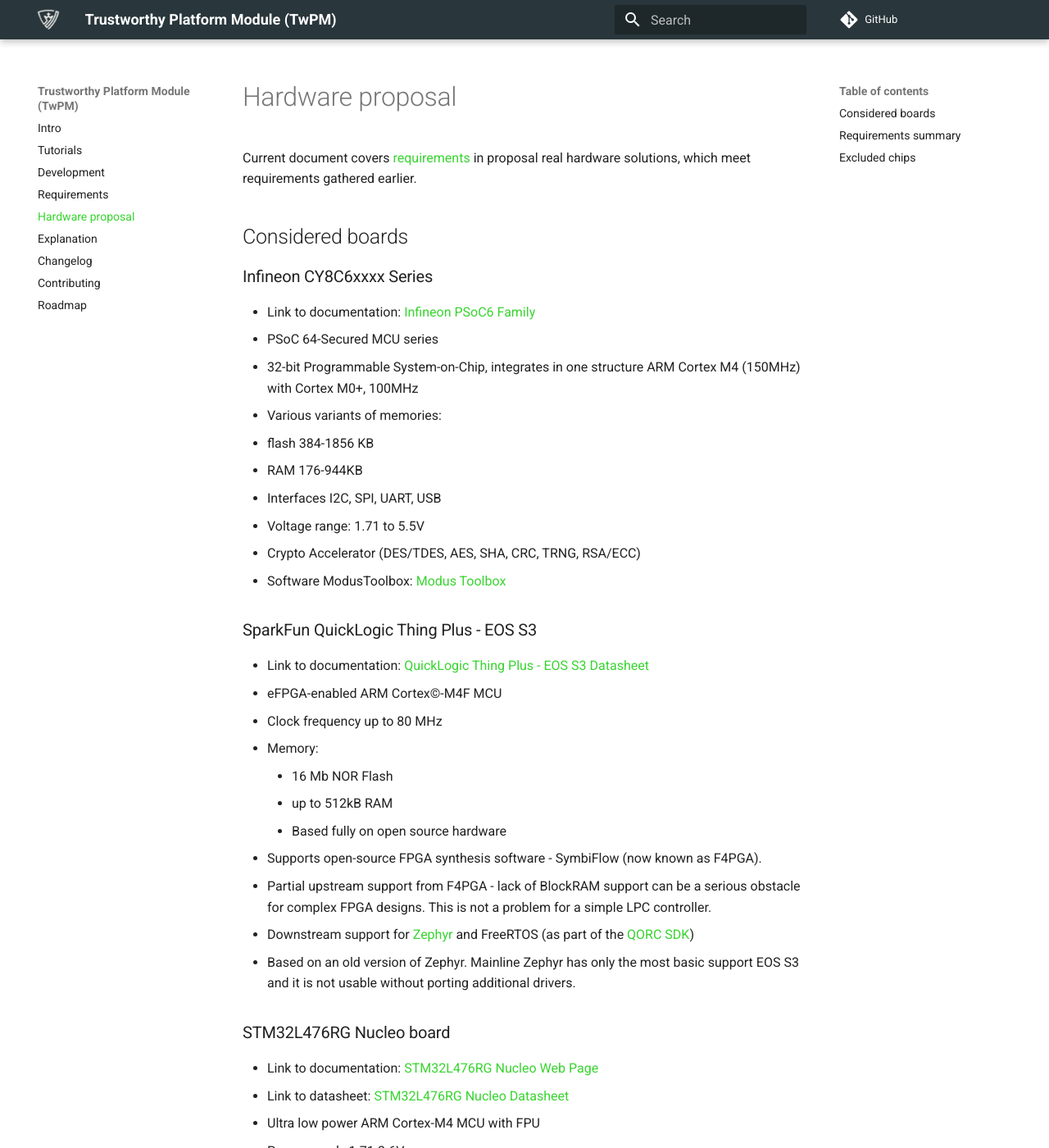
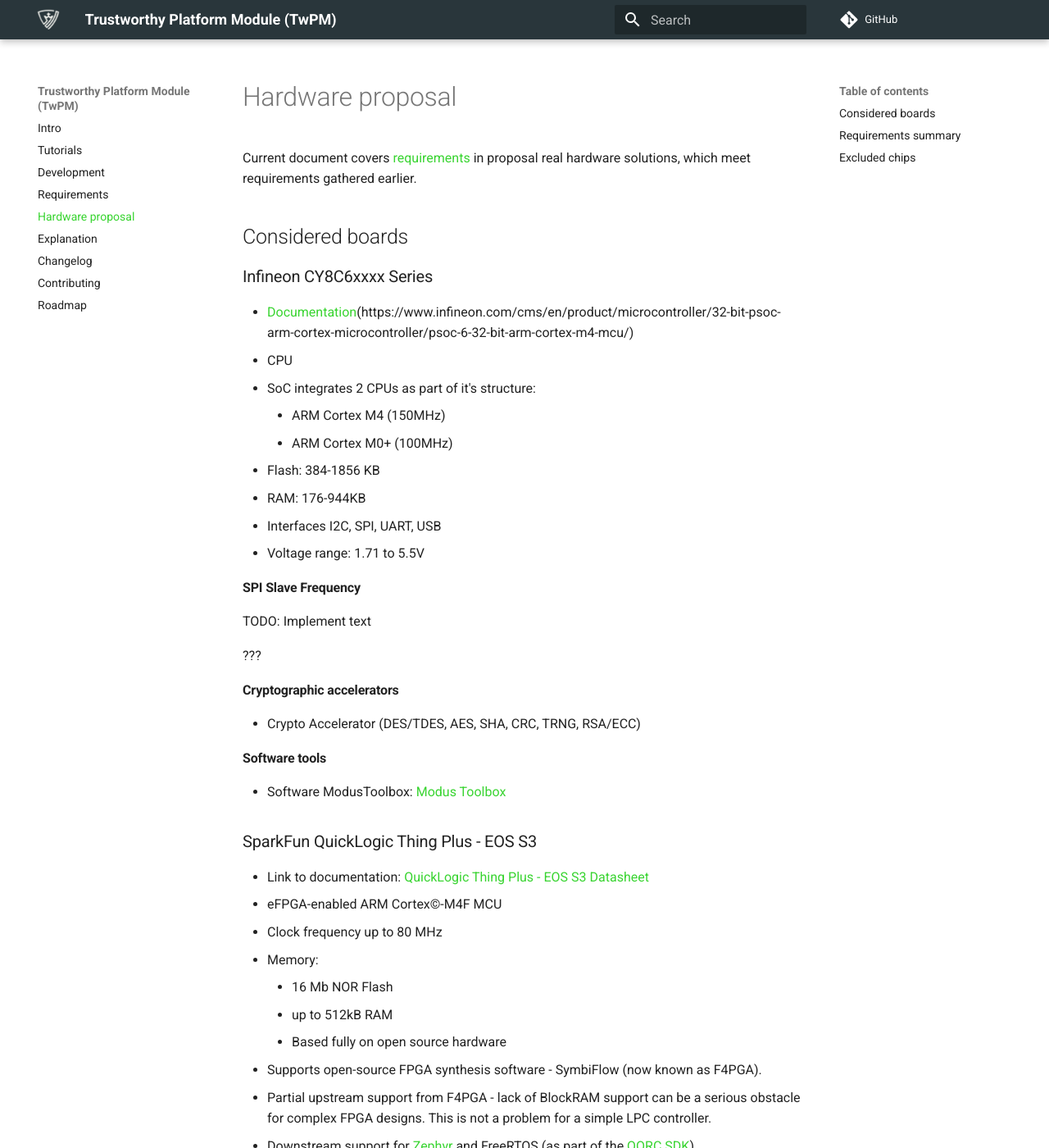
Before and after one commit to Dasharo/twpm-docs, an MkDocs documentation site: the page built from docs/requirements/hardware-proposal.md, in a window 1280 px wide and 1400 px high. Shown: the whole window at 82% size. Built offline with MkDocs 1.6.1 and Material for MkDocs 9.7.7, drawn with Linux system fonts in a browser that asks for light colours; comment, search, counter and statistics services are not loaded; some of the changed text lies outside the part shown.

Commit message:
hardware-proposal.md: Correct table, Infineon Description
Signed-off-by: Karol Zmyslowski <karol.zmyslowski@3mdeb.com>

```diff
--- a/docs/requirements/hardware-proposal.md
+++ b/docs/requirements/hardware-proposal.md
@@ -7,16 +7,28 @@
 
 ### Infineon CY8C6xxxx Series
 
-* Link to documentation: [Infineon PSoC6 Family](https://www.infineon.com/cms/en/product/microcontroller/32-bit-psoc-arm-cortex-microcontroller/psoc-6-32-bit-arm-cortex-m4-mcu/)
-* PSoC 64-Secured MCU series
-* 32-bit Programmable System-on-Chip, integrates in one structure
-ARM Cortex M4 (150MHz) with Cortex M0+, 100MHz
-* Various variants of memories:
-  * flash 384-1856 KB
-  * RAM 176-944KB
+* [Documentation](Infineon PSoC6 Family)(https://www.infineon.com/cms/en/product/microcontroller/32-bit-psoc-arm-cortex-microcontroller/psoc-6-32-bit-arm-cortex-m4-mcu/)
+* CPU
+  * SoC integrates 2 CPUs as part of it's structure:
+    * ARM Cortex M4 (150MHz)
+    * ARM Cortex M0+ (100MHz)
+  * Flash: 384-1856 KB
+  * RAM: 176-944KB
 * Interfaces I2C, SPI, UART, USB
 * Voltage range: 1.71 to 5.5V
+
+#### SPI Slave Frequency
+
+TODO: Implement text
+
+???
+
+#### Cryptographic accelerators
+
 * Crypto Accelerator (DES/TDES, AES, SHA, CRC, TRNG, RSA/ECC)
+
+#### Software tools
+
 * Software ModusToolbox: [Modus Toolbox](https://www.infineon.com/cms/en/design-support/tools/sdk/modustoolbox-software/)
 
 ### SparkFun QuickLogic Thing Plus - EOS S3
@@ -75,14 +87,16 @@
 
 ## Requirements summary
 
-|Property		|Infineon CY8C6xxxx	|Thing Plus - EOS S3	|STM32L476RG Nucleo	|STM32G474RE Nucleo	|
-|:---------------------:|:---------------------:|:---------------------:|:---------------------:|:---------------------:|
-|Supply voltage	[V]	|1.7-5.5V		|1.62-3.63		|1.71-3.6		|1.71-3.6		|
-|NV Memory 		|384-1856 KiB		|16 Mb			|1MiB			|512KiB			|
-|RAM Memory 		|176-944KiB		|512KiB			|128KiB			|96KiB			|
-|Clock Frequency [MHz]	|2 cores,M4:150, M0:100	|80			|80			|170			|
-|SPI Frequency 		|(no data)		|(no data)		|26			|41			|
-|OSSoftware support	|			|			|yes			|yes			|
+|Property			|Reference val.	|Infineon CY8C6xxxx		|Thing Plus - EOS S3	|STM32L476RG Nucleo	|STM32G474RE Nucleo	|
+|------------------------------:|---------------|:------------------------------|:---------------------:|:---------------------:|:---------------------:|
+|Supply voltage			|1.8-3.3[V]	|1.7-5.5V			|1.62-3.63		|1.71-3.6		|1.71-3.6		|
+|Current  			|<250[mA]	|				|			|			|			|
+|NV Memory 			|> 2 * 16[KiB]	|384-1856 KiB			|16 Mb			|1MiB			|512KiB			|
+|RAM Memory 			|> 16[KiB]	|176-944KiB			|512KiB			|128KiB			|96KiB			|
+|Clock Frequency 		|[MHz]		|2 cores, M4:150, M0:100	|80			|80			|170			|
+|SPI Frequency 			|[MHz]		|(no data)			|(no data)		|26			|41			|
+|OSSoftware support		|		|				|			|yes			|yes			|
+|Final rating			|		|				|			|			|			|
 
 ## Excluded chips
 
```
